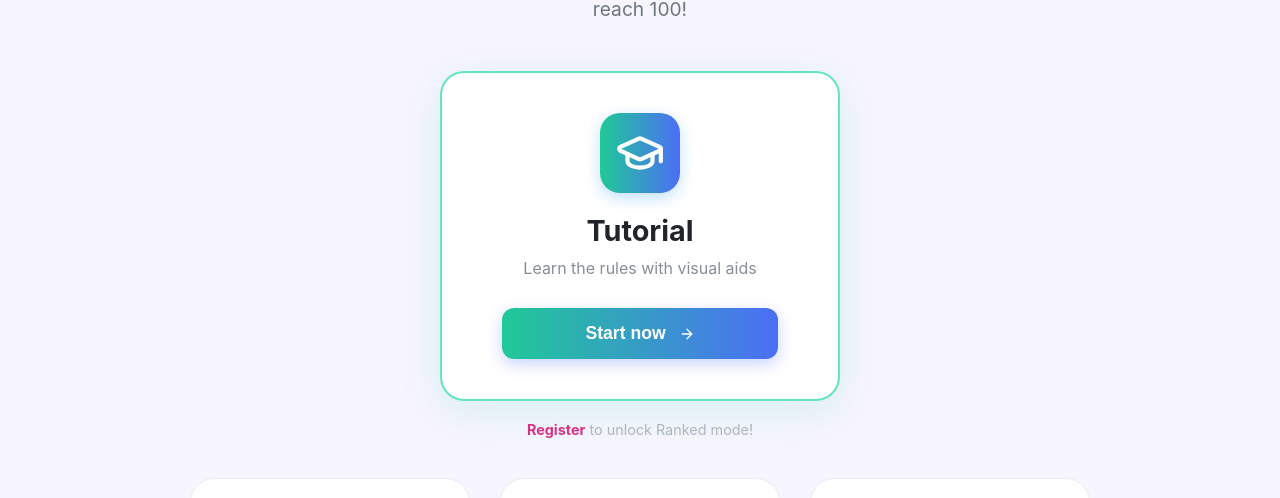
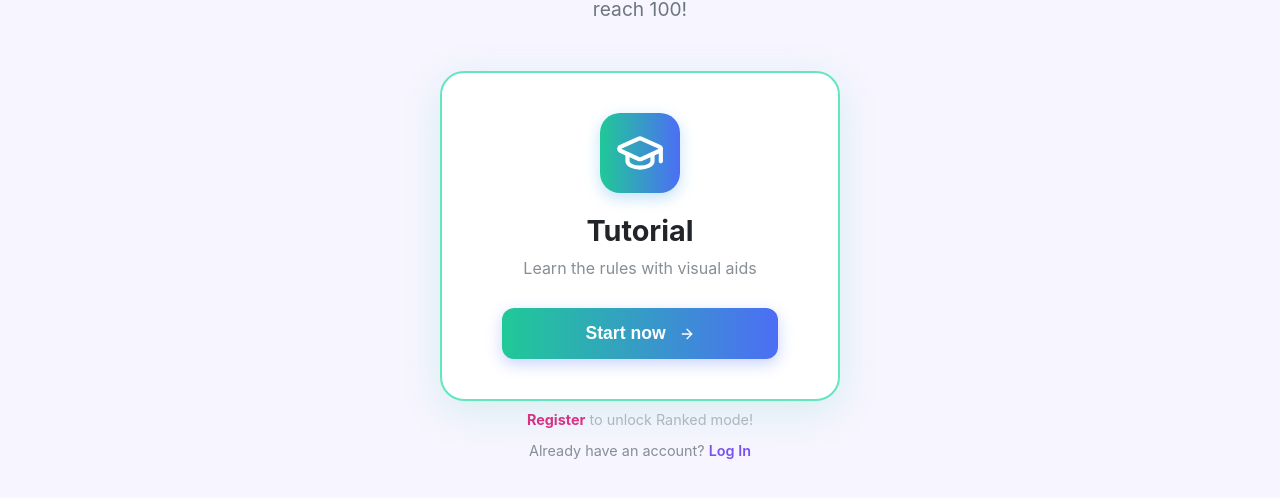
Before and after one commit to simonecamerano/HundredPath, a Vue app in the folder frontend/: page / in a window 1280 px wide. Shown: the part 363-861 px from the top of the page. Built offline with nearby package versions, Linux system fonts and the light colour scheme; no server answers.

Commit message:
feat: add login prompt and styling to Home view

```diff
--- a/frontend/src/views/Home.vue
+++ b/frontend/src/views/Home.vue
@@ -102,6 +102,10 @@ function dismissBanner() {
               >Register</router-link
             >
             to unlock Ranked mode!
+          </p>
+
+          <p class="login-link-text">
+            Already have an account? <router-link to="/login" class="login-link">Log In</router-link>
           </p>
         </div>
 
@@ -268,7 +272,7 @@ function dismissBanner() {
   display: flex;
   flex-direction: column;
   align-items: center;
-  gap: 20px;
+  gap: 10px;
 }
 
 .tutorial-card {
@@ -342,6 +346,24 @@ function dismissBanner() {
 .unlock-text {
   font-size: 0.9rem;
   color: #adb5bd;
+}
+
+.login-link-text {
+  font-size: 0.9rem;
+  color: #868e96;
+  margin-top: 0.25rem;
+}
+
+.login-link {
+  color: var(--color-purple);
+  font-weight: 600;
+  text-decoration: none;
+  transition: color 0.2s;
+}
+
+.login-link:hover {
+  color: var(--color-pink);
+  text-decoration: underline;
 }
 
 .pink-link {
@@ -535,6 +557,9 @@ function dismissBanner() {
     padding: 30px 20px;
     width: 90%;
   }
+  .login-link-text {
+    display: block;
+  }
   .feature-card {
     width: 90%;
   }
```
Also changed, not shown: frontend/src/components/Navbar.vue (indentation only).
